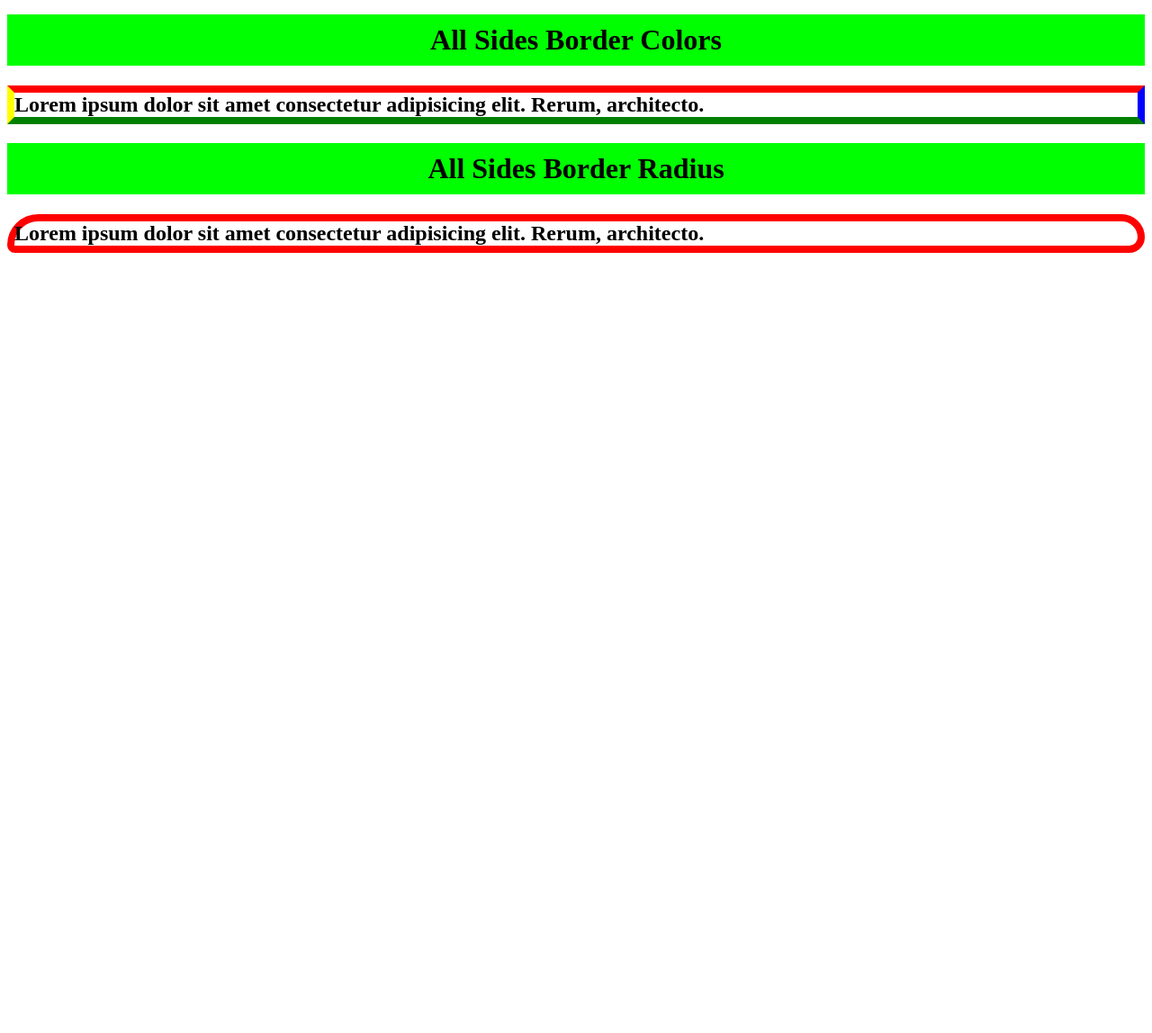
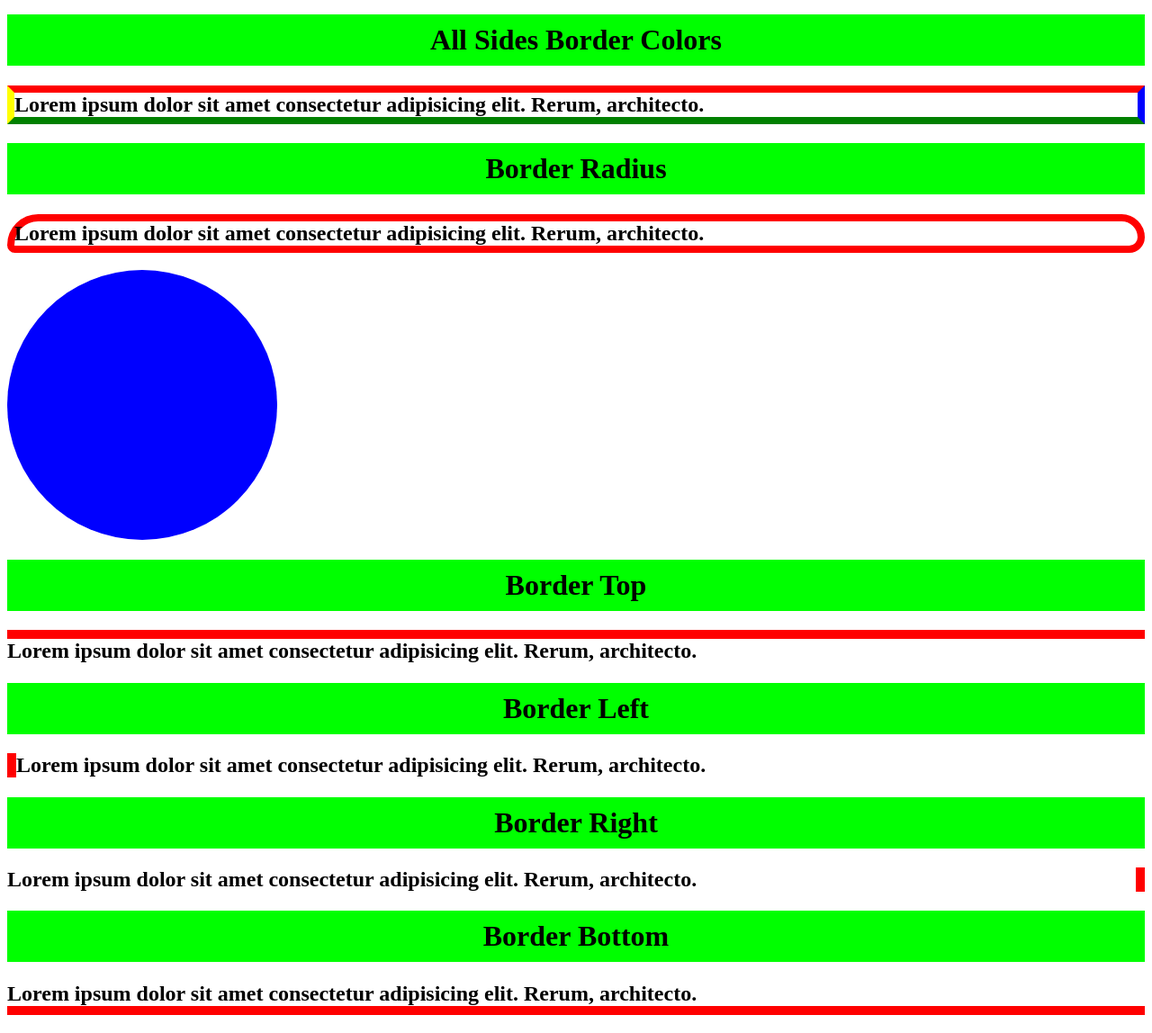
Before and after one commit to humanshu001/Full-Stack-Web-Development-Course, a plain HTML site: page Day-7/index.html in a window 1280 px wide. Shown: the part 1048-2196 px from the top of the page at 90% size. Before the commit the page ends 1348 px from the top, so only its background shows below. Drawn offline with Linux system fonts and the light colour scheme.

Commit message:
day7 part 2

```diff
--- a/Day-7/css/style.css
+++ b/Day-7/css/style.css
@@ -128,3 +128,24 @@ h1{
 
     border-radius: 40px 30px 20px 10px;
 }
+
+
+.box{
+    height: 300px;
+    width: 300px;
+    background-color: blue;
+    border-radius: 300px;
+}
+
+.bt{
+    border-top: 10px solid red;
+}
+.bl{
+    border-left: 10px solid red;
+}
+.brg{
+    border-right: 10px solid red;
+}
+.bbb{
+    border-bottom: 10px solid red;
+}
--- a/Day-7/index.html
+++ b/Day-7/index.html
@@ -33,7 +33,21 @@
     <h1>All Sides Border Colors</h1>
     <h2 class="bc">Lorem ipsum dolor sit amet consectetur adipisicing elit. Rerum, architecto.</h2>
 
-    <h1>All Sides Border Radius</h1>
+    <h1>Border Radius</h1>
     <h2 class="br">Lorem ipsum dolor sit amet consectetur adipisicing elit. Rerum, architecto.</h2>
+    <div class="box"></div>
+
+    <h1>Border Top</h1>
+    <h2 class="bt">Lorem ipsum dolor sit amet consectetur adipisicing elit. Rerum, architecto.</h2>
+
+    <h1>Border Left</h1>
+    <h2 class="bl">Lorem ipsum dolor sit amet consectetur adipisicing elit. Rerum, architecto.</h2>
+
+    <h1>Border Right</h1>
+    <h2 class="brg">Lorem ipsum dolor sit amet consectetur adipisicing elit. Rerum, architecto.</h2>
+
+    <h1>Border Bottom</h1>
+    <h2 class="bbb">Lorem ipsum dolor sit amet consectetur adipisicing elit. Rerum, architecto.</h2>
+
 </body>
 </html>
```
